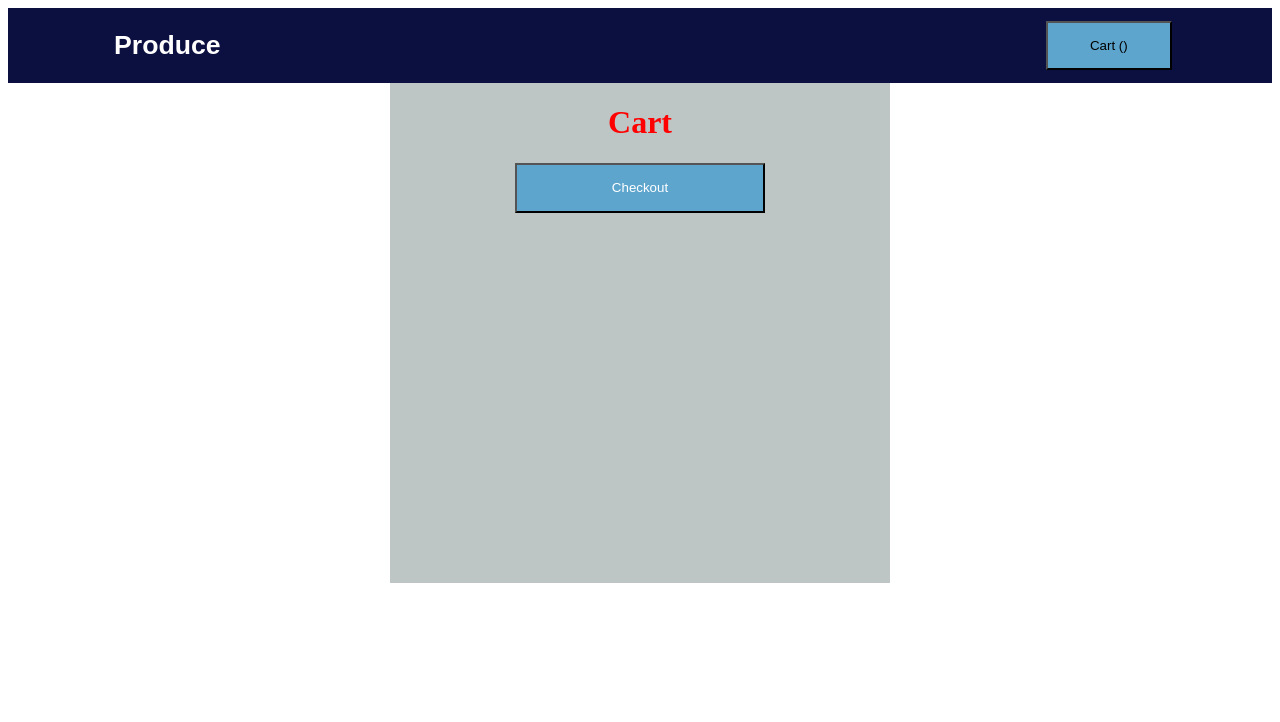
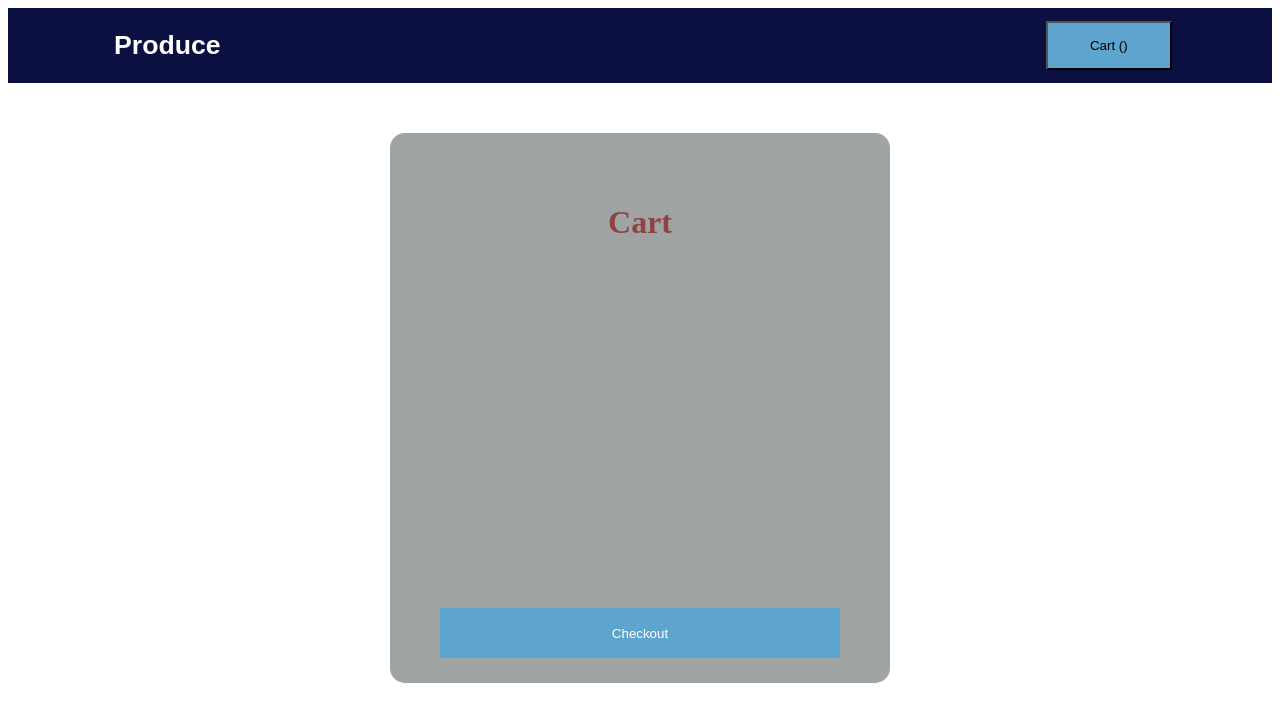
Before and after one commit to JWillett05/nextjs-blog, a Next.js app: page /cart in a window 1280 px wide. Shown: the top 722 px of the page. Built offline with nearby package versions, Linux system fonts and the light colour scheme.

Commit message:
Cart background

```diff
--- a/src/components/CartHeader.jsx
+++ b/src/components/CartHeader.jsx
@@ -2,12 +2,12 @@ import styles from "@/page.module.css"
 
 export default function CartHeader() {
     return (
-        <>
-        <h1 className="cartHeader">Cart</h1>
-        {/* <p>{items}{priceOfItems}</p> */}
-        {/* <button className={style.orderMoreButton} onClick={handleClick}>Order More</button> */}
-        {/* <p>Total {totalOfItems}</p> */}
-        <button className={styles.checkoutButton}>Checkout {/*{totalOfItems}*/} </button>
-        </>
+        <div className={styles.cartBackground}>
+            <h1 className={styles.cartHeader}>Cart</h1>
+            {/* <p>{items}{priceOfItems}</p> */}
+            {/* <button className={style.orderMoreButton} onClick={handleClick}>Order More</button> */}
+            {/* <p>Total {totalOfItems}</p> */}
+            <button className={styles.checkoutButton}>Checkout {/*{totalOfItems}*/} </button>
+        </div>
     );
   }
--- a/src/page.module.css
+++ b/src/page.module.css
@@ -81,21 +81,31 @@
   text-decoration: none;
 }
 .cartHeader{
-  color: red;
+  color: rgb(143, 68, 68);
   text-align: center;
 }
 .cartBackground{
-  background-color: rgb(190, 197, 197);
+  margin: auto;
+  margin-top: 50px;
+  background-color: rgb(159, 163, 163);
   display: flex;
   flex-direction: column;
   height: 500px;
   width: 500px;
+  position: relative;
+  align-items: center;
+  align-content: center;
+  border-radius: 15px;
 }
 .checkoutButton{
   color: white;
   background-color: rgb(94, 165, 206);
-  width: 250px;
-  height: 50px;
+  position: absolute;
+  bottom: 25px;
+  width: 80%;
+  height: 10%;
+  border: none;
+
 }
 .addToCartButton{
   color: white;
```
Also changed, not shown: layout.js (+9 -20 lines).
